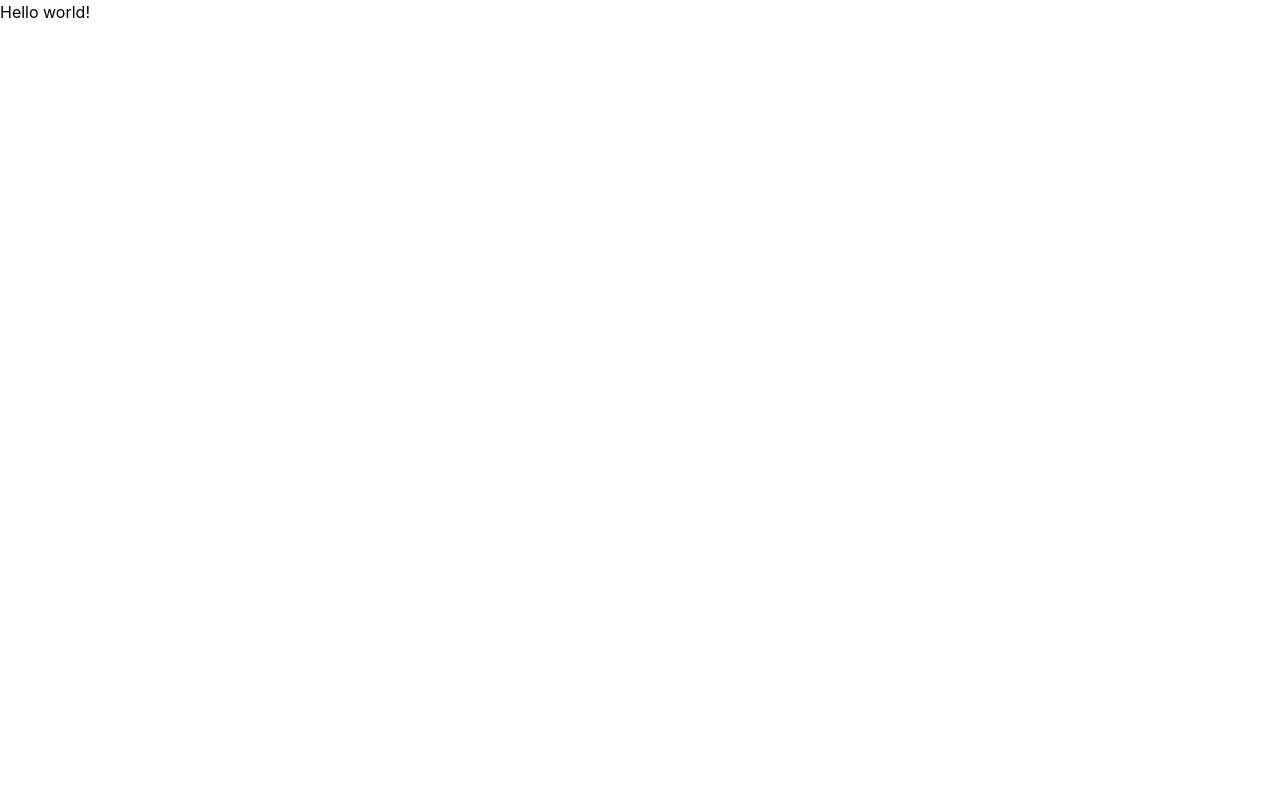
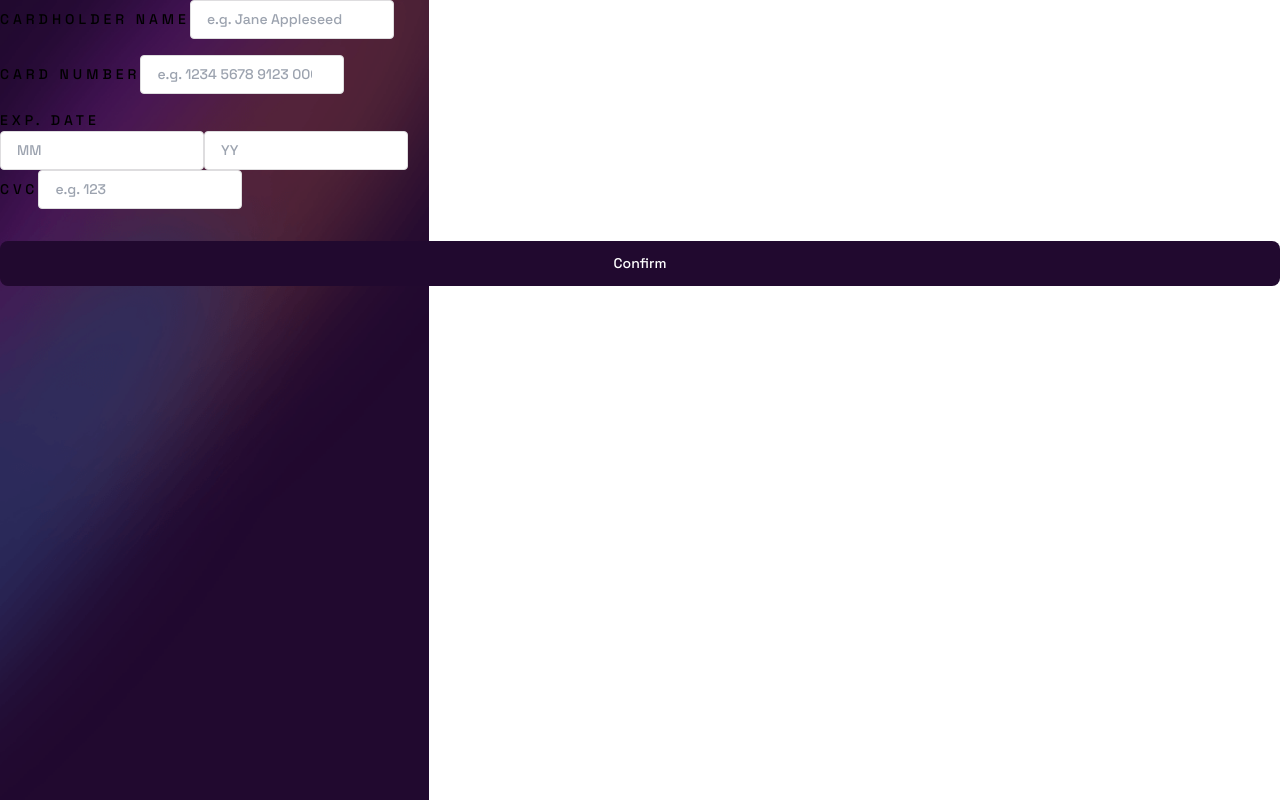
Before and after one commit to alanb4rt/interactive-card-details-form, a React (Vite) app: page / in a window 1280 px wide. Built offline with nearby package versions, Linux system fonts and the light colour scheme.

Commit message:
create Form component

```diff
--- a/src/App.jsx
+++ b/src/App.jsx
@@ -1,7 +1,15 @@
+import Form from "./components/Form";
+
 export default function App() {
   return (
     <>
-      <h1 className="text-3xl font-bold underline">Hello world!</h1>
+      <div className="container mx-auto min-h-screen flex flex-col justify-center">
+        <div className="grid grid-cols-2 gap-8">
+          {/* <Card /> */}
+          <div></div>
+          <Form />
+        </div>
+      </div>
     </>
   );
 }
--- /dev/null
+++ b/src/components/Form.jsx
@@ -0,0 +1,37 @@
+import FormInput from "./FormInput";
+export default function Form() {
+  return (
+    <>
+      <form>
+        <FormInput
+          label="Cardholder Name"
+          type="text"
+          name="name"
+          placeholder="e.g. Jane Appleseed"
+        />
+        <FormInput
+          label="Card Number"
+          type="number"
+          name="number"
+          placeholder="e.g. 1234 5678 9123 0000"
+        />
+        <div className="grid grid-cols-2 gap-4">
+          <div>
+            <label htmlFor="date">Exp. Date</label>
+            <div className="grid grid-cols-2 gap-2">
+              <input type="number" name="date" id="month" placeholder="MM" />
+              <input type="number" name="date" id="year" placeholder="YY" />
+            </div>
+          </div>
+          <FormInput
+            label="CVC"
+            type="number"
+            name="cvc"
+            placeholder="e.g. 123"
+          />
+        </div>
+        <button>Confirm</button>
+      </form>
+    </>
+  );
+}
--- /dev/null
+++ b/src/components/FormInput.jsx
@@ -0,0 +1,11 @@
+export default function FormInput(props) {
+  const { label, type, name, placeholder } = props;
+  return (
+    <>
+      <div className="flex flex-col gap-1">
+        <label htmlFor={name}>{label}</label>
+        <input type={type} name={name} id={name} placeholder={placeholder} />
+      </div>
+    </>
+  );
+}
--- a/src/index.css
+++ b/src/index.css
@@ -2,14 +2,62 @@
 @tailwind components;
 @tailwind utilities;
 
+@font-face {
+  font-family: "Space Grotesk";
+  src: url("./assets/fonts/SpaceGrotesk.ttf");
+  font-display: fallback;
+}
+
 :root {
-  font-family: Inter, sans-serif;
+  font-family: "Space Grotesk", sans-serif;
   line-height: 1.5;
-  font-weight: 400;
+  font-weight: 500;
+  font-size: 1rem;
+
+  --active-input-border-from: hsl(249 99% 64%);
+  --active-input-border-to: hsl(278 94% 30%);
+  --input-error: hsl(0 100% 66%);
+  --white: hsl(0, 0%, 100%);
+  --light-grayish-violet: hsl(270 3% 87%);
+  --dark-grayish-violet: hsl(279 6% 55%);
+  --very-dark-violet: hsl(278 68 11%);
+
+  background: var(--white);
 }
 
 body {
   margin: 0;
   min-width: 320px;
   min-height: 100vh;
+
+  background: url("./assets/images/bg-main-desktop.png");
+  background-position: left;
+  background-size: contain;
+  background-repeat: no-repeat;
 }
+
+form {
+  display: flex;
+  flex-direction: column;
+  gap: 1rem;
+  font-size: 14px;
+}
+
+form label {
+  text-transform: uppercase;
+  letter-spacing: 4px;
+}
+
+form input {
+  border: 1px solid var(--light-grayish-violet);
+  border-radius: 4px;
+  padding: 0.5rem 1rem;
+}
+
+form button {
+  background: var(--very-dark-violet);
+  color: var(--white);
+  padding: 0.75rem 1rem;
+  border-radius: 8px;
+  margin-top: 1rem;
+}
```
Also changed, not shown: src/assets/fonts/SpaceGrotesk.ttf (added).
